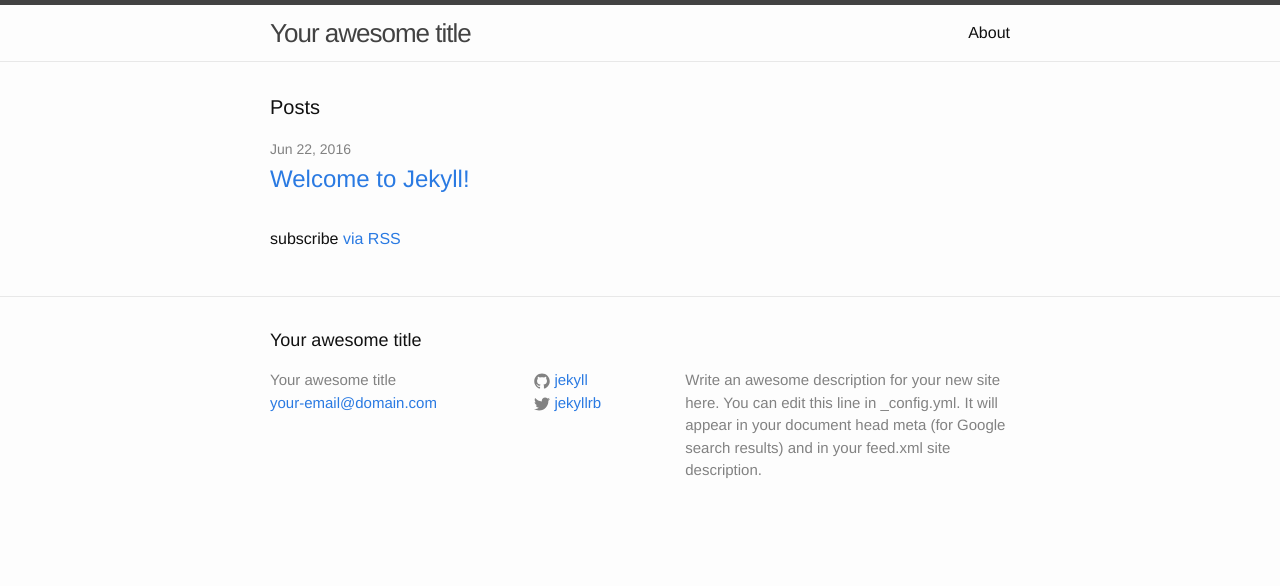
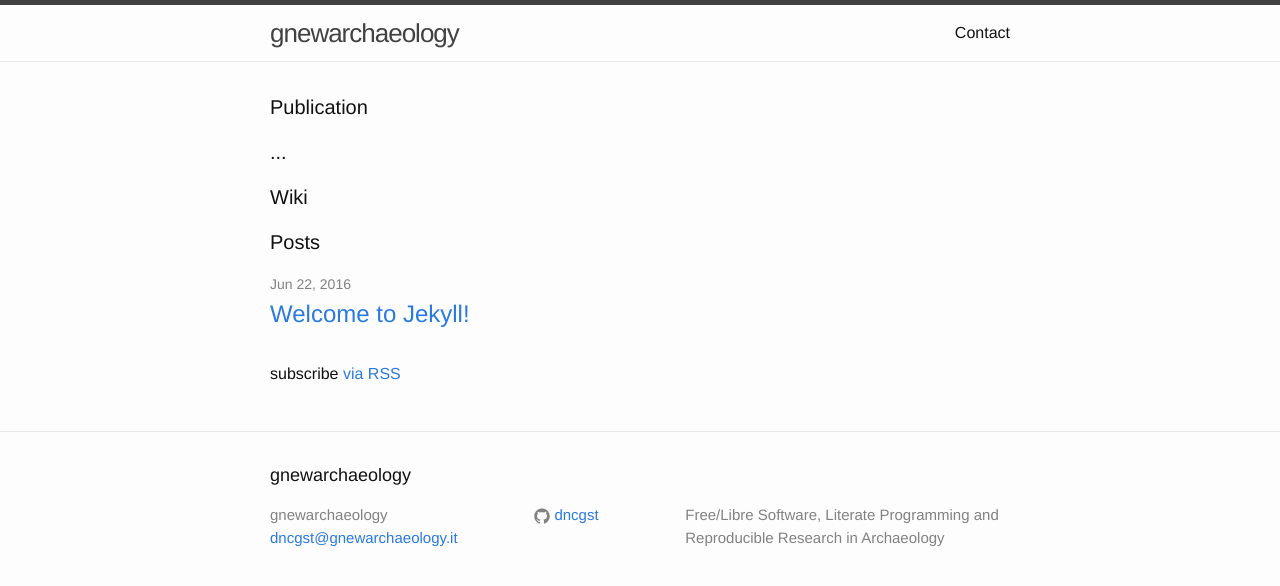
Before and after one commit to dncgst/dncgst.github.io, a Jekyll site: the page built from index.html, in a window 1280 px wide. Shown: the top 586 px of the page. Built offline with Jekyll 4.4.1, drawn with Linux system fonts in a browser that asks for light colours.

Commit message:
add contact

```diff
--- a/_config.yml
+++ b/_config.yml
@@ -6,16 +6,14 @@
 # 'jekyll serve'. If you change this file, please restart the server process.
 
 # Site settings
-title: Your awesome title
-email: your-email@domain.com
+title: gnewarchaeology
+email: dncgst@gnewarchaeology.it
 description: > # this means to ignore newlines until "baseurl:"
-  Write an awesome description for your new site here. You can edit this
-  line in _config.yml. It will appear in your document head meta (for
-  Google search results) and in your feed.xml site description.
+  Free/Libre Software, Literate Programming and Reproducible Research in Archaeology
 baseurl: "" # the subpath of your site, e.g. /blog
-url: "http://yourdomain.com" # the base hostname & protocol for your site
-twitter_username: jekyllrb
-github_username:  jekyll
+url: "http://www.gnewarchaeology.it" # the base hostname & protocol for your site
+twitter_username:
+github_username:  dncgst
 
 # Build settings
 markdown: kramdown
--- a/index.html
+++ b/index.html
@@ -1,6 +1,16 @@
 ---
 layout: default
 ---
+
+<div class="home">
+
+  <h1 class="page-heading">Publication</h1>
+
+  <h1 class="page-heading">...</h1>
+
+  <h1 class="page-heading">Wiki</h1>
+
+</div>
 
 <div class="home">
 
```
Also changed, not shown: about.md (deleted, +0 -15 lines), contact.md (added, +9 -0 lines).
